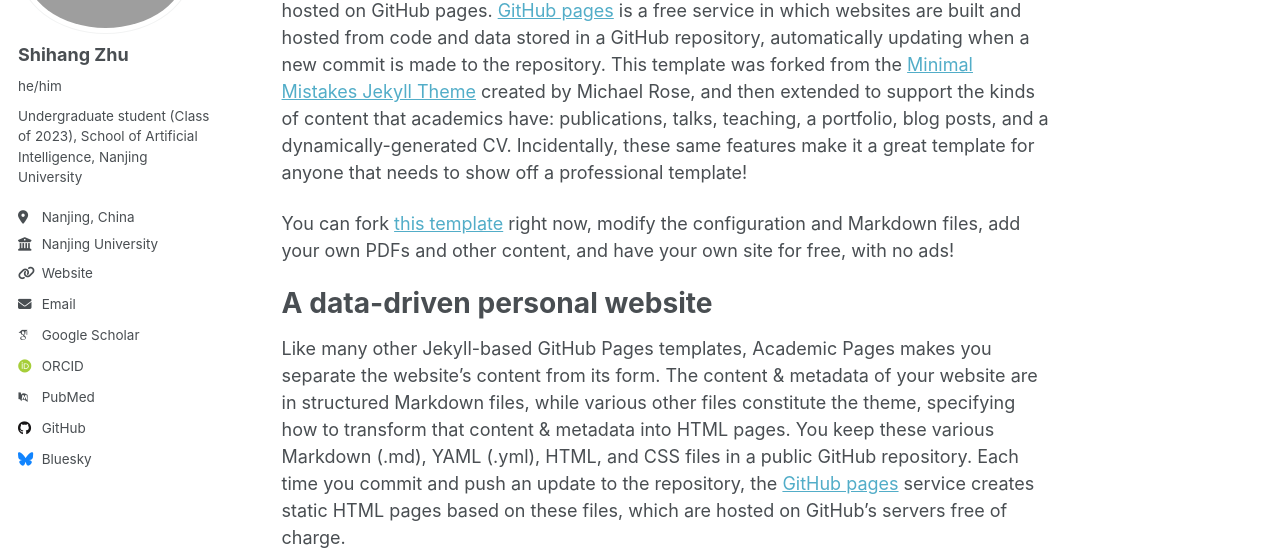
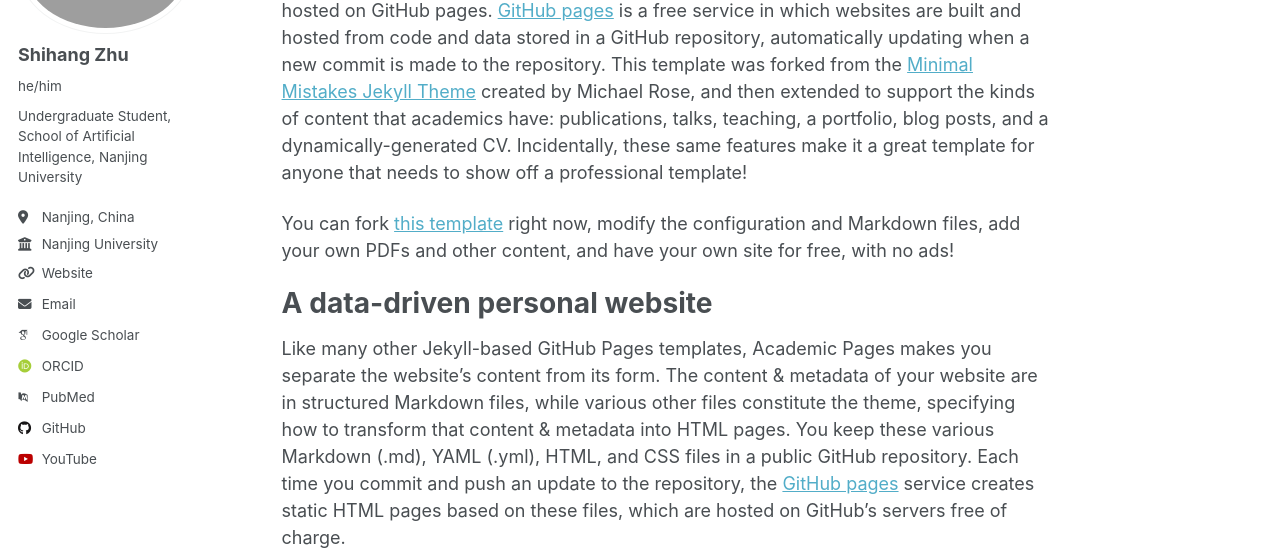
Before and after one commit to edzee3000/edzee3000.github.io, a Jekyll site: the page built from _pages/about.md, in a window 1280 px wide. Shown: the part 199-755 px from the top of the page. Built offline with Jekyll 4.4.1, drawn with Linux system fonts in a browser that asks for light colours; some web fonts are replaced; a script that is not in the unit is left out.

Commit message:
Revise site description and repository details
Updated personal description and repository information in the config file.

```diff
--- a/_config.yml
+++ b/_config.yml
@@ -12,21 +12,21 @@
 title                    : "Homepage of Shihang Zhu"
 title_separator          : "-"
 name                     : "Shihang Zhu"
-description              : "I am an undergraduate student who enrolled in 2023 at the School of Artificial Intelligence, Nanjing University."   # Update this with a general description of your site, this is the default if not overridden by a page
+description              : "This is my Homepage. I am an undergraduate student who enrolled in 2023 at the School of Artificial Intelligence, Nanjing University. My research focuses on Machine Learning and Computer Vision."   # Update this with a general description of your site, this is the default if not overridden by a page
 url                      : "https://edzee3000.github.io" # The base hostname & protocol for your site e.g. "https://[your GitHub username].github.io",
                                                            # or if you already have some other page hosted on Github then use "https://[your GitHub username].github.io/[Your Repo Name]"
 baseurl                  : "" # the subpath of your site, e.g. "/blog"
-repository               : "academicpages/academicpages.github.io"
+repository               : "edzee3000/edzee3000.github.io"
 
 # Site Author - The following control what appear as part of the author content on the side bar.
 #               If a field is blank the icon and link will not appear, otherwise it will be shown.
 #               Additional customization can be done by editing /_includes/author-profile.html
 author:
   # Biographic information
-  avatar           : "profile.JPG"
+  avatar           : "profile_square1.JPG"
   name             : "Shihang Zhu"
   pronouns         : "he/him" # example: "she/her"
-  bio              : "Undergraduate student (Class of 2023), School of Artificial Intelligence, Nanjing University"
+  bio              : "Undergraduate Student, School of Artificial Intelligence, Nanjing University"
   location         : "Nanjing, China"
   employer         : "Nanjing University"
   uri              : "https://github.com/edzee3000" # URL
@@ -54,7 +54,7 @@
 
   # Social media
   artstation       : # Username
-  bluesky          : "bsky.app" # Replace this with you Bluesky username
+  bluesky          : # "bsky.app" # Replace this with you Bluesky username
   facebook         : # Username
   flickr           : # Username
   foursquare       : # Username
@@ -76,7 +76,7 @@
   weibo            : # Username
   wikipedia        : # Username
   xing             : # Username
-  youtube          : # Username
+  youtube          : "朱士杭" # Username
   zhihu            : # Username
 
 # Publication Category - The following the list of publication categories and their headings
```
